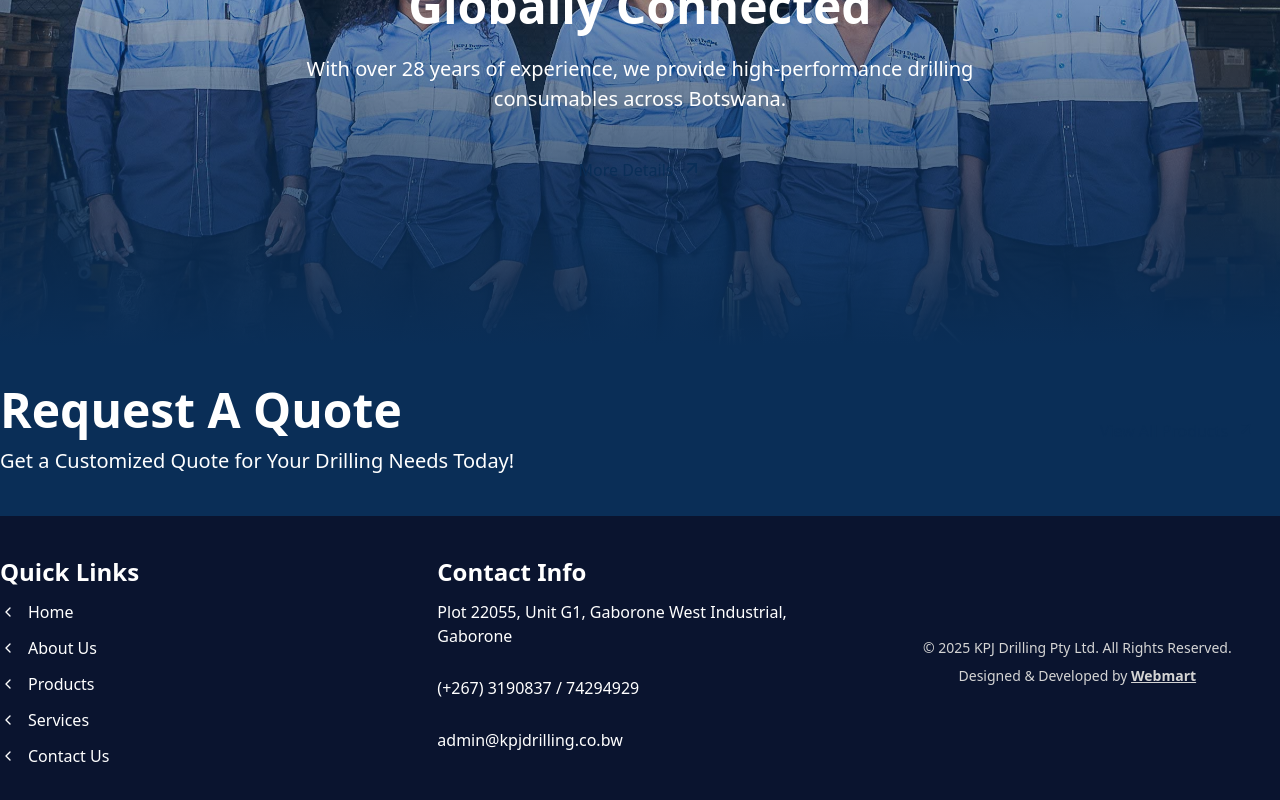
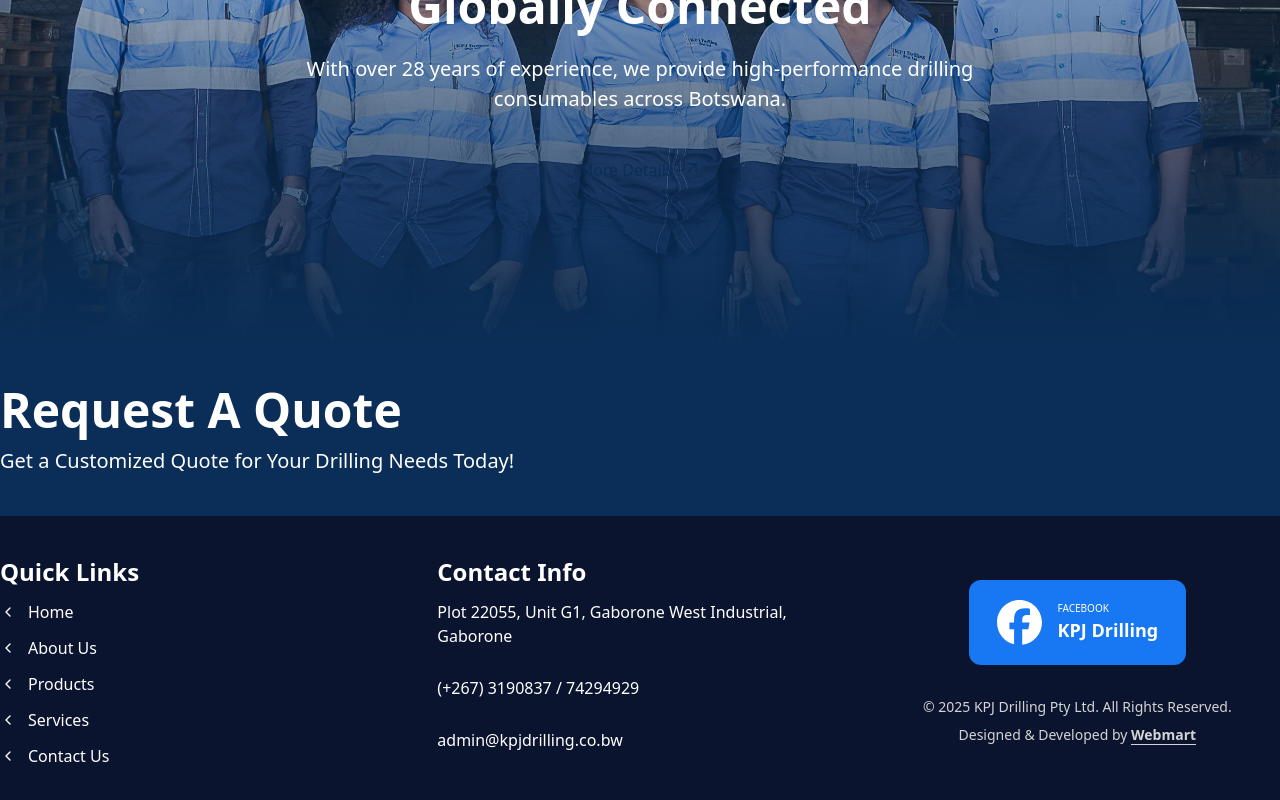
Before and after one commit to GovanDBT/kpj-drilling, a React (Vite) app: page / in a window 1280 px wide. Shown: the part 2076-2876 px from the top of the page. Built offline with nearby package versions, Linux system fonts and the light colour scheme.

Commit message:
create social badge

```diff
--- a/package.json
+++ b/package.json
@@ -14,6 +14,7 @@
     "lucide-react": "^0.525.0",
     "react": "^19.0.0",
     "react-dom": "^19.0.0",
+    "react-icons": "^5.5.0",
     "react-router-dom": "^7.6.3",
     "tailwindcss": "^4.1.11"
   },
--- a/src/components/Footer.tsx
+++ b/src/components/Footer.tsx
@@ -1,4 +1,5 @@
 import { ChevronLeft } from "lucide-react";
+import SocialBadge from "./SocialBadge";
 
 const footerLinks = [
   { title: "Home", link: "/" },
@@ -35,16 +36,23 @@ const Footer = () => {
             <li>admin@kpjdrilling.co.bw</li>
           </ul>
         </div>
-        <div className="text-center space-y-2 place-content-center">
+        <div className="text-center space-y-8 place-content-center">
+          <SocialBadge />
+          <div className="space-y-2">
             <p className="text-sm text-[#D4D4D4]">
               &copy; 2025 KPJ Drilling Pty Ltd. All Rights Reserved.
             </p>
             <p className="text-sm text-[#D4D4D4]">
               Designed & Developed by{" "}
-            <a href="" className="font-bold underline">
+              <a
+                href="https://www.webmart.co.bw/"
+                target="_blank"
+                className="font-bold border-b-1 hover:text-[#50c3c0] transition ease-in"
+              >
                 Webmart
-            </a>{" "}
+              </a>
             </p>
+          </div>
         </div>
       </div>
     </footer>
--- /dev/null
+++ b/src/components/SocialBadge.tsx
@@ -0,0 +1,18 @@
+import { FaFacebook } from "react-icons/fa6";
+
+const SocialBadge = () => {
+  return (
+    <a
+      className="bg-[#1877F2] flex gap-4 items-center justify-center py-5 px-7 rounded-xl w-fit mx-auto hover:scale-110 transition duration-500 ease-in-out"
+      href=""
+    >
+      <FaFacebook size={45} />
+      <div className="text-left">
+        <p className="uppercase text-[10px] font-light">Facebook</p>
+        <p className="font-bold text-[18px]">KPJ Drilling</p>
+      </div>
+    </a>
+  );
+};
+
+export default SocialBadge;
```
Also changed, not shown: 1 other file (tests, documents, lock files or other folders). Lines whose indentation alone changed are shown as unchanged.
